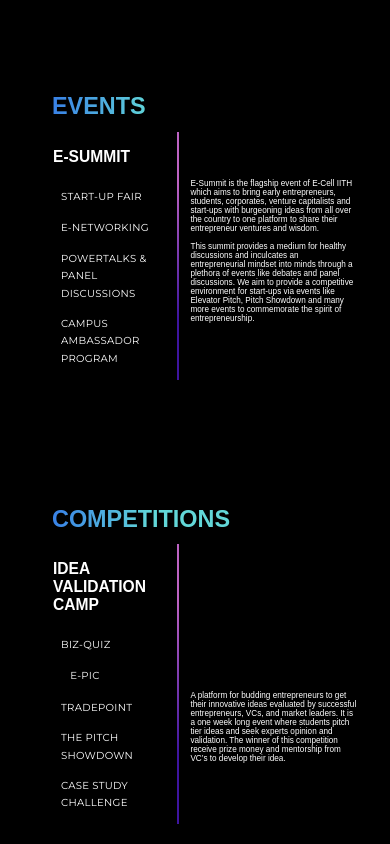
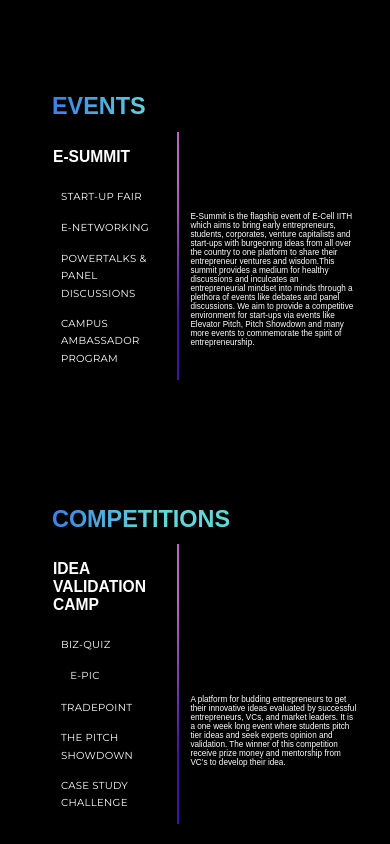
Before and after one commit to E-Cell-IITH/E-Cell-Website, a Next.js app: page / in a window 390 px wide. Shown: the part 3160-4004 px from the top of the page. Built offline with nearby package versions, Linux system fonts and the light colour scheme.

Commit message:
center aligned the events and competition section

```diff
--- a/components/fifth.js
+++ b/components/fifth.js
@@ -5,7 +5,7 @@ import Image from "next/image";
 
 export default function Fifth() {
   return (
-    <div>
+    <footer>
       <div className={style.QC}>
         <Grid container>
           <Grid item sm={1}></Grid>
@@ -135,6 +135,6 @@ export default function Fifth() {
       <br />
       <br />
       <br />
-    </div>
+    </footer>
   );
 }
--- a/components/second.js
+++ b/components/second.js
@@ -29,7 +29,7 @@ export default function Second() {
             <Image
               className={style.img}
               src="/static/2.png"
-              alt="IIT Hyderabad Hostel"
+              alt="Ecell IITH Think logo"
               width="100"
               height="100"
             />
--- a/components/third.js
+++ b/components/third.js
@@ -172,28 +172,20 @@ export default function Third() {
                   </TextButton>
                 )}
               </li>
-              {/* <li className="power">
-                {eventIndex !== 6 && (
-                  <TextButton
-                    variant="text"
-                    onClick={() => {
-                      setEventIndex(6);
-                    }}
-                  >
-                    PROGRAM
-                  </TextButton>
-                )}
-              </li> */}
             </ul>
           </Grid>
           <Grid item xs={0.1} className={style.border}></Grid>
-          <Grid item xs={5.4} justifyContent="center" className={style.content}>
+          <Grid
+            item
+            container
+            xs={5.4}
+            justifyContent="center"
+            alignItems="center"
+            className={style.content}
+          >
             <Box className={style.box} sx={{ textAlign: "left" }}>
               {eventsData[eventIndex].description.map((desc) => (
-                <>
-                  {desc} <br />
-                  <br />
-                </>
+                <>{desc}</>
               ))}
             </Box>
           </Grid>
@@ -288,6 +280,7 @@ export default function Third() {
           <Grid item xs={0.1} className={style.border1}></Grid>
           <Grid
             item
+            container
             xs={5.5}
             justifyContent="center"
             alignContent="center"
@@ -295,10 +288,7 @@ export default function Third() {
           >
             <Box className={style.box2} sx={{ textAlign: "left" }}>
               {competitionData[competitionIndex].description.map((desc) => (
-                <>
-                  {desc} <br />
-                  <br />
-                </>
+                <>{desc}</>
               ))}
             </Box>
           </Grid>
--- a/styles/third.module.css
+++ b/styles/third.module.css
@@ -23,12 +23,10 @@
     font-size: 2.5vw;
 }
 .box{
-    margin-top: 5vw;
     /* border-left: 0.1vw solid white; */
     padding-left: 3vw;
 }
 .box2{
-    margin-top: 9vw;
     padding-left: 3vw;
 }
 .content{
@@ -61,7 +59,6 @@
     }
     .box{
         font-size: 1.8vw;
-        margin-top: 8vw;
     }
     .head{
         font-size: 3.3vw;
@@ -74,7 +71,6 @@
     }
     .box2{
         font-size: 1.8vw;
-        margin-top: 12vw;
     }
 }
 
```
